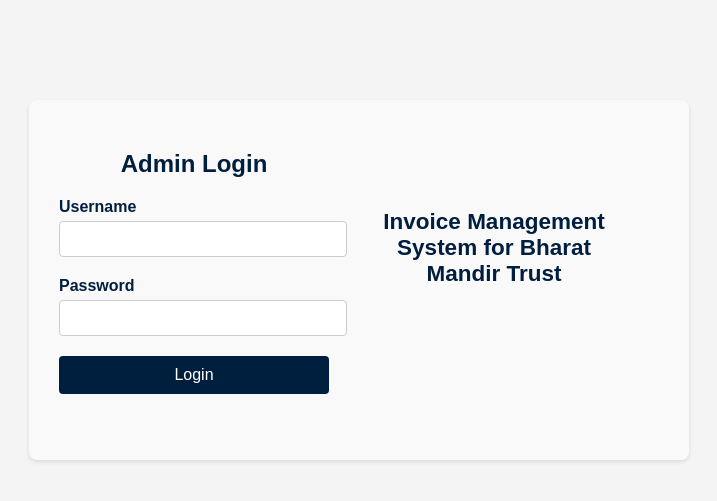
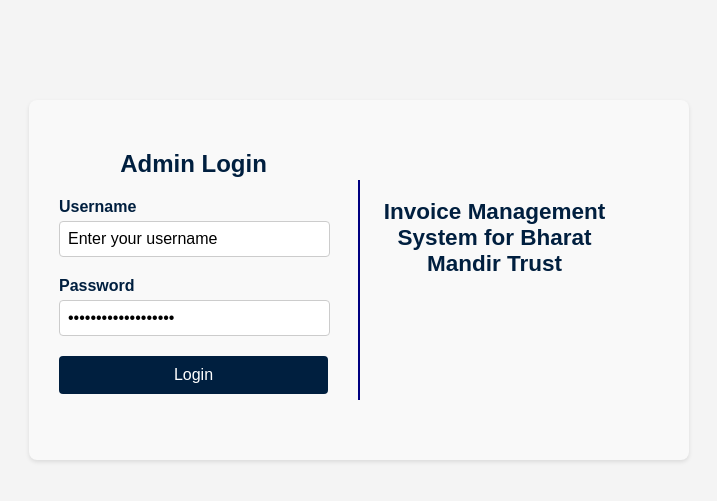
Before and after one commit to Kunal-R-Prajapati/Invoice-Management, a PHP site: page /login.php in a window 1280 px wide. Shown: the top 501 px of the page, without its empty margins (281-998 px from the left). Run offline with PHP 8.4, Linux system fonts and the light colour scheme.

Commit message:
added javascript on username and password

```diff
--- a/login.php
+++ b/login.php
@@ -35,7 +35,7 @@
             color: #001f3f; /* Navy Blue */
         }
         .form-group input {
-            width: 100%;
+            width: 94%;
             padding: 8px;
             border: 1px solid #ccc;
             border-radius: 4px;
@@ -55,17 +55,34 @@
             background-color: #003366; /* Darker Navy Blue */
         }
         .login_2{
-            color: #001f3f; /* Navy Blue */
+            color: #001f3f; /* #001f3f */
             flex: 50%;
-            padding: 10px;
-            margin: 20px;
+            margin: 30px;
+
             font-size: 15px;
             margin-top: 50px;
+            border-left: 2px solid navy;
         }
         .login_1{
             flex: 50%;
         }
+
     </style>
+     <script>
+        function clearDefaultText(element) {
+            if (element.value == element.defaultValue) {
+                element.value = '';
+                element.classList.remove('default-text');
+            }
+        }
+
+        function restoreDefaultText(element) {
+            if (element.value == '') {
+                element.value = element.defaultValue;
+                element.classList.add('default-text');
+            }
+        }
+    </script>
 </head>
 <body>
     <!-- start of login form -->
@@ -75,17 +92,22 @@
         <form action="login_process.php" method="post">
             <div class="form-group">
                 <label for="username">Username</label>
-                <input type="text" id="username" name="username" required>
+                <input type="text" id="username" name="username" value="Enter your username"
+                    class="default-text" onfocus="clearDefaultText(this)"
+                    onblur="restoreDefaultText(this)"  required>
             </div>
             <div class="form-group">
                 <label for="password">Password</label>
-                <input type="password" id="password" name="password" required>
+                <input type="password" id="password" name="password" value="Enter your password"
+                    class="default-text" onfocus="clearDefaultText(this)"
+                    onblur="restoreDefaultText(this)" required>
             </div>
             <div class="form-group">
                 <button type="submit">Login</button>
             </div>
         </form>
     </div>
+    <div class="vertical-line"></div>
     <div class="login_2">
         <h2>Invoice Management System for Bharat Mandir Trust</h2>
     </div>
```
